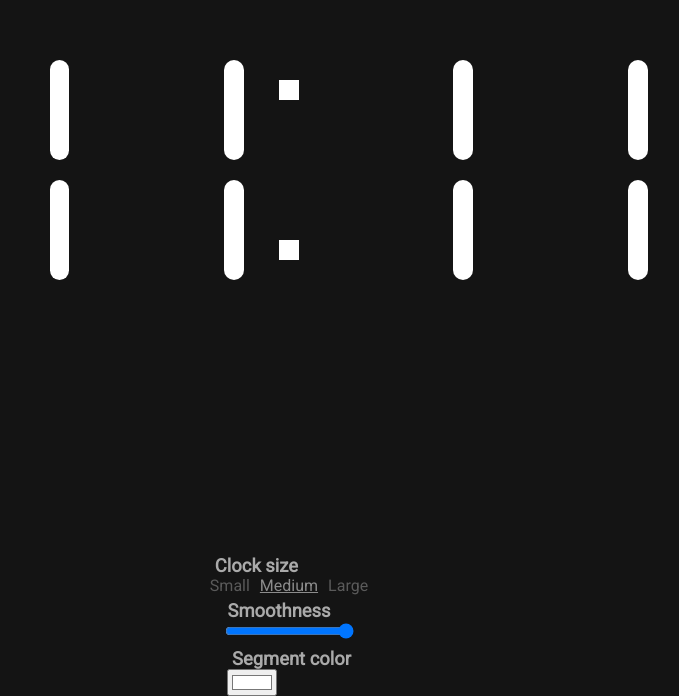
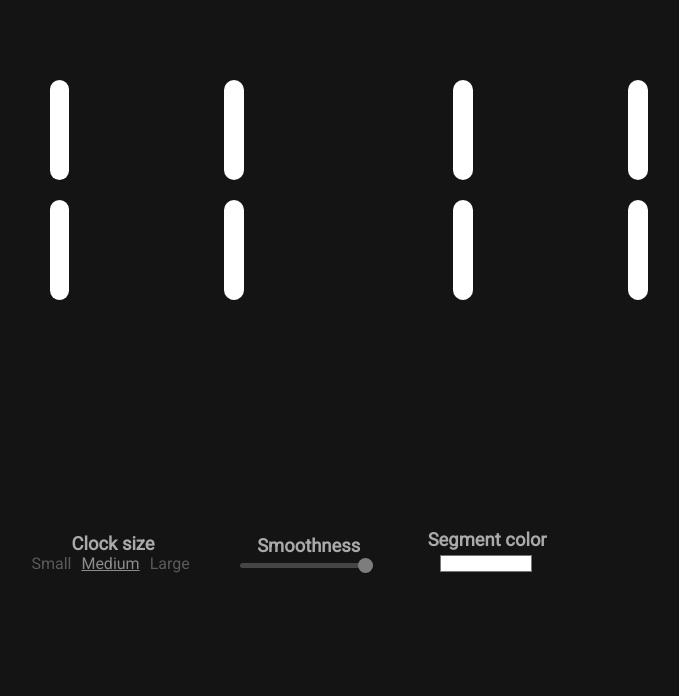
Before and after one commit to dchipp/clock, a plain HTML site: page index.html in a window 1280 px wide. Shown: the part 210-906 px from the top of the page, without its empty margins (351-1030 px from the left). After the commit the page ends 800 px from the top, so only its background shows below. Drawn offline with Linux system fonts and the light colour scheme.

Commit message:
Style for smoothness and color options.

```diff
--- a/style.css
+++ b/style.css
@@ -1,46 +1,23 @@
 @import url('https://fonts.googleapis.com/css2?family=Roboto&display=swap');
 :root{
     --displayHeight: 260px;
+    --roundness: 20px;
+    --segmentColor: ;
 }
 body{
     margin: 0px;
     background-color: rgb(20,20,20);
     font-family: 'Roboto', sans-serif;
 }
-footer{
-    display: flex;
-    justify-content: center;
-    align-items: center;
-    flex-direction: column;
-}
-.options{
-    display: flex;
-    justify-content: center;
-    gap: 10px;
-}
-.option{
-    color: rgb(90,90,90);
-}
-.active{
-    text-decoration: underline;
-    color: rgb(140,140,140);;
-}
-p{
-    margin: 0px;
-    margin-left: 5px;
-    margin-top: 5px;
-    font-size: 115%;
-    font-weight: bolder;
-    color: rgb(170,170,170);
-}
 .mainContainer{
     box-sizing: border-box;
     width: 100vw;
-    height:95vh;
+    height:90vh;
     display: flex;
     justify-content: center;
     align-items: center;
     transition: 0.9s;
+    transform: translateY(40px);
     gap: clamp(10px, calc(40 * var(--displayHeight) / 300), 60px)
 }
 .display{
@@ -60,9 +37,84 @@ p{
     transition: 0.4s;
 }
 .dots{
-    background-color: white;
+    background-color: var(--segmentColor);
 }
 .segment{
     background-color: red;
-    border-radius: 20px;
+    border-radius: var(--roundness);
 }
+footer{
+    display: flex;
+    justify-content: center;
+    gap: 50px;
+    align-items: center;
+    height: 10vh;
+}
+.size{
+    display: flex;
+    justify-content: center;
+    align-items: center;
+    flex-direction: column;
+}
+.options{
+    display: flex;
+    justify-content: center;
+    gap: 10px;
+}
+.option{
+    color: rgb(90,90,90);
+    cursor: pointer;
+}
+.active{
+    text-decoration: underline;
+    color: rgb(140,140,140);
+}
+p{
+    margin: 0px;
+    margin-left: 5px;
+    margin-top: 5px;
+    font-size: 115%;
+    font-weight: bolder;
+    color: rgb(170,170,170);
+}
+.roundness{
+    display: flex;
+    justify-content: center;
+    align-items: center;
+    flex-direction: column;
+}
+#corner{
+    -webkit-appearance: none;
+    width: 100%;
+    height: 5px;
+    border-radius: 5px;
+    background: rgb(90,90,90);
+    outline: none;
+    opacity: 0.7;
+    -webkit-transition: .2s;
+    transition: opacity .2s;
+    margin-top: 7px;
+}
+#corner::-webkit-slider-thumb {
+    -webkit-appearance: none;
+    appearance: none;
+    width: 15px;
+    height: 15px;
+    border-radius: 25px;
+    background: rgb(170,170,170);
+    cursor: pointer;
+}
+
+#corner::-moz-range-thumb {
+    width: 25px;
+    height: 25px;
+    background: #04AA6D;
+    cursor: pointer;
+}
+#color{
+    margin-left: 11%;
+    width:100px;
+    cursor: pointer;
+    background: transparent;
+    border: none;
+}
```
